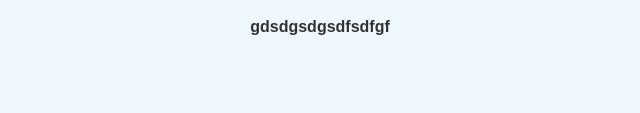
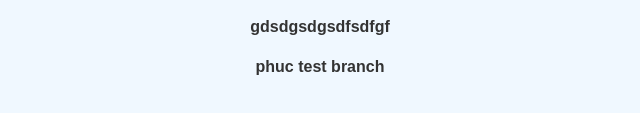
Before and after one commit to nguyenMaiHoangPhuc/test2, a plain HTML site: page index.html in a window 1280 px wide. Shown: the part 465-578 px from the top of the page, without its empty margins (320-960 px from the left). Drawn offline with Linux system fonts and the light colour scheme.

Commit message:
test branch

```diff
--- a/index.html
+++ b/index.html
@@ -45,5 +45,6 @@
     <h4>khanh ly test</h4>
     <h4>fgdfdfg</h4>
     <h4>gdsdgsdgsdfsdfgf</h4>
+    <h4>phuc test branch</h4>
 </body>
 </html>
```
